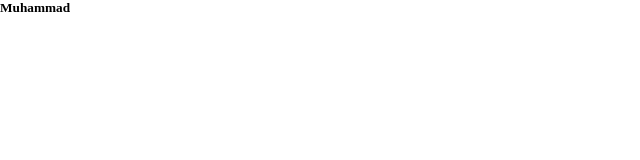
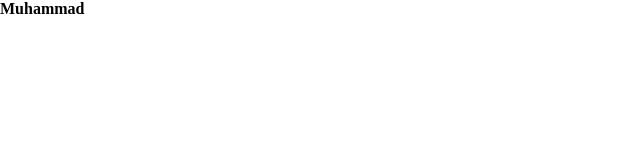
Before and after one commit to react-n9/1-dars, a plain HTML site: page index.html in a window 1280 px wide. Shown: the full height of the page, 0-640 px from the left. Drawn offline with Linux system fonts and the light colour scheme.

Commit message:
muhammad 3

```diff
--- a/index.html
+++ b/index.html
@@ -10,7 +10,7 @@
 </head>
 
 <body>
-   <h5>Muhammad</h5>
+   <h4>Muhammad</h4>
 </body>
 
 </html>
```
